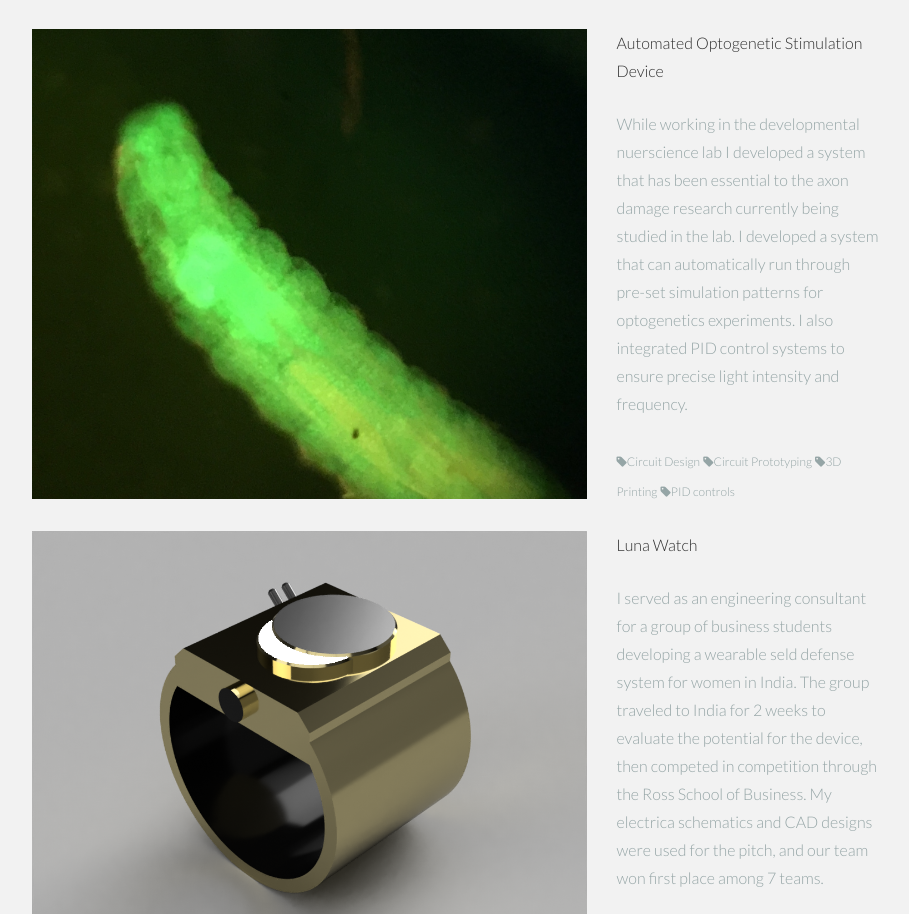
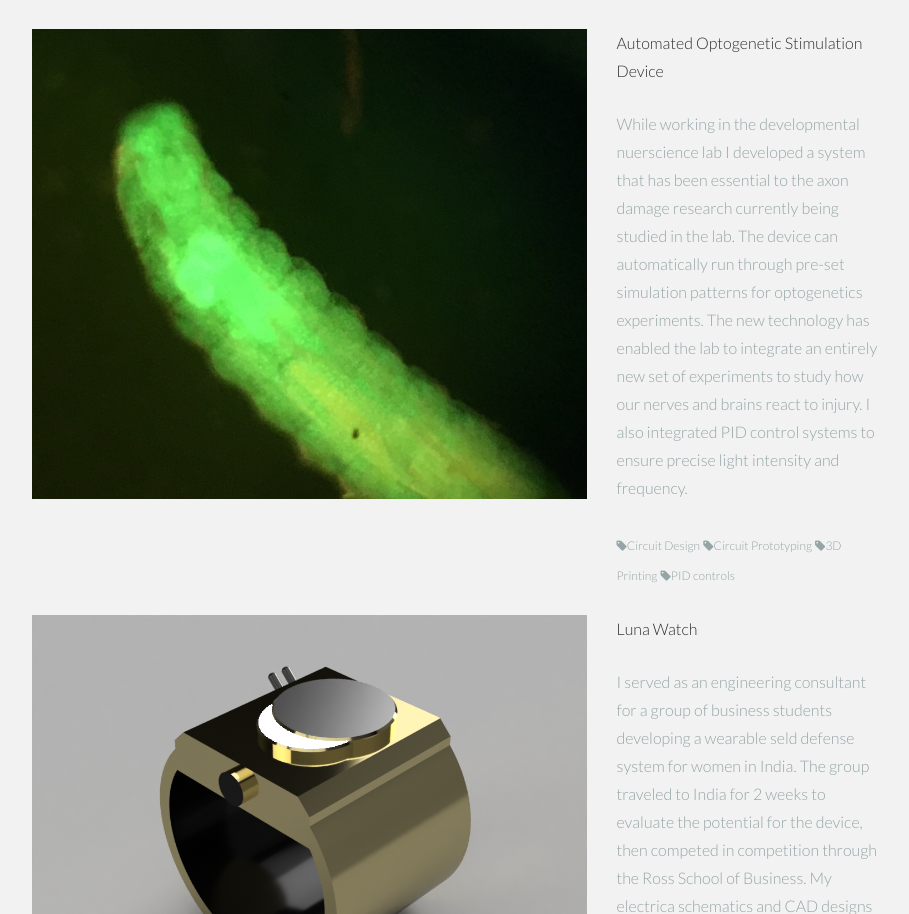
Before and after one commit to zldunn/personal-site, a plain HTML site: page index.html in a window 1280 px wide. Shown: the part 3457-4371 px from the top of the page, without its empty margins (331-1240 px from the left). Drawn offline with Linux system fonts and the light colour scheme.

Commit message:
Update index.html

```diff
--- a/index.html
+++ b/index.html
@@ -355,7 +355,7 @@
 				</div>
 				<div class="col-lg-3">
 						<p>Automated Optogenetic Stimulation Device</p>
-					<p><more>While working in the developmental nuerscience lab I developed a system that has been essential to the axon damage research currently being studied in the lab. I developed a system that can automatically run through pre-set simulation patterns for optogenetics experiments. I also integrated PID control systems to ensure precise light intensity and frequency. <br/><br/>
+					<p><more>While working in the developmental nuerscience lab I developed a system that has been essential to the axon damage research currently being studied in the lab. The device can automatically run through pre-set simulation patterns for optogenetics experiments. The new technology has enabled the lab to integrate an entirely new set of experiments to study how our nerves and brains react to injury. I also integrated PID control systems to ensure precise light intensity and frequency. <br/><br/>
 						<sm><i class="icon-tag"></i>Circuit Design</sm>
 						<sm><i class="icon-tag"></i>Circuit Prototyping</sm>
 						<sm><i class="icon-tag"></i>3D Printing</sm>
```
